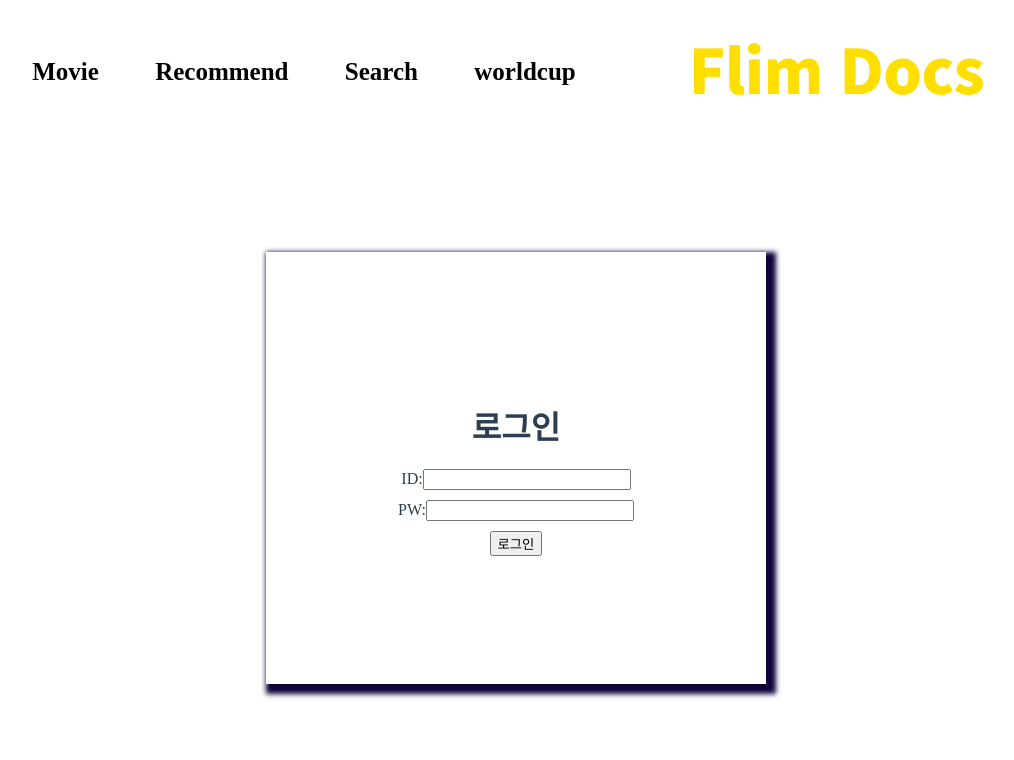
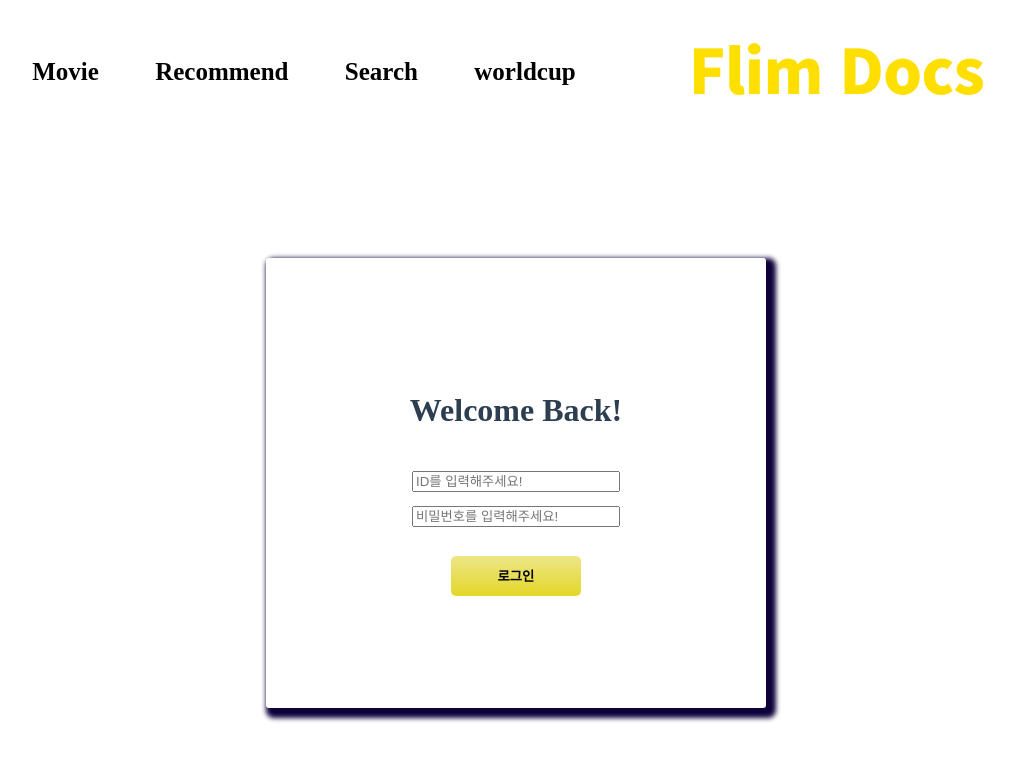
Before and after one commit to SuhyeokRoh/Film_Docs, a Vue app in the folder final-pjt-front/: page /login in a window 1280 px wide. Shown: the top 760 px of the page, without its empty margins (124-1138 px from the left). Built offline with nearby package versions, Linux system fonts and the light colour scheme; a web font is replaced by a local one.

Commit message:
Style: change Login Style 로그인 창 스타일 변경 버튼 변경 및 박스 사이즈 변경

```diff
--- a/final-pjt-front/src/views/accounts/Login.vue
+++ b/final-pjt-front/src/views/accounts/Login.vue
@@ -1,16 +1,20 @@
 <template>
 <div id="LoginBox">
   <div class="col" id="Login">
-    <h1>로그인</h1>
+    <h1>Welcome Back!</h1>
+    <br>
     <div class="form-group">
-      <label for="username">ID: </label>
-      <input type="text" id="username" v-model="userdata.username" class="input-field" />
+      <label for="username"></label>
+      <input type="text" id="username" v-model="userdata.username" class="input-field" placeholder="ID를 입력해주세요!"/>
     </div>
     <div class="form-group">
-      <label for="password">PW: </label>
-      <input type="password" id="password" v-model="userdata.password" @keyup.enter="login" class="input-field" />
+      <label for="password"></label>
+      <input type="password" id="password" v-model="userdata.password" @keyup.enter="login" class="input-field" placeholder="비밀번호를 입력해주세요!"/>
     </div>
-    <button @click="login">로그인</button>
+    <br>
+    <div>
+      <button class="btn-5" @click="login">로그인</button>
+    </div>
   </div>
 </div>
 </template>
@@ -57,13 +61,14 @@ export default {
 
 <style>
  #LoginBox {
-  height: 720px;
+  height: 750px;
   display: flex;
   justify-content: center;
   align-items: center;
  }
 
  #Login {
+  border-radius: 3px;
   box-shadow: 5px 5px 5px 5px #0f023b;
   width: 500px;
   height: 60%;
@@ -72,10 +77,54 @@ export default {
   box-sizing: border-box;
  }
 
+ .btn-5 {
+  width: 130px;
+  height: 40px;
+  line-height: 42px;
+  padding: 0;
+  font-weight: bold;
+  border-radius: 5px;
+  border: none;
+  background: rgb(228, 215, 39);
+background: linear-gradient(0deg, rgb(228, 215, 39) 0%, rgb(236, 230, 135) 100%);
+}
+.btn-5:hover {
+  color: #f0094a;
+  background: transparent;
+   box-shadow:none;
+}
+.btn-5:before,
+.btn-5:after{
+  content:'';
+  position:absolute;
+  top:0;
+  right:0;
+  height:2px;
+  width:0;
+  background: #f0de3f;
+  box-shadow:
+   -1px -1px 5px 0px #fff,
+   7px 7px 20px 0px #0003,
+   4px 4px 5px 0px #0002;
+  transition:400ms ease all;
+}
+.btn-5:after{
+  right:inherit;
+  top:inherit;
+  left:0;
+  bottom:0;
+}
+.btn-5:hover:before,
+.btn-5:hover:after{
+  width:100%;
+  transition:800ms ease all;
+}
+
+
 .form-group {
-  display: flex;
-  align-items: center;
-  margin-bottom: 10px;
+  margin-bottom: 8px;
+  padding: 3px;
+  border-radius: 3px;
 }
 
 .label-left {
```
